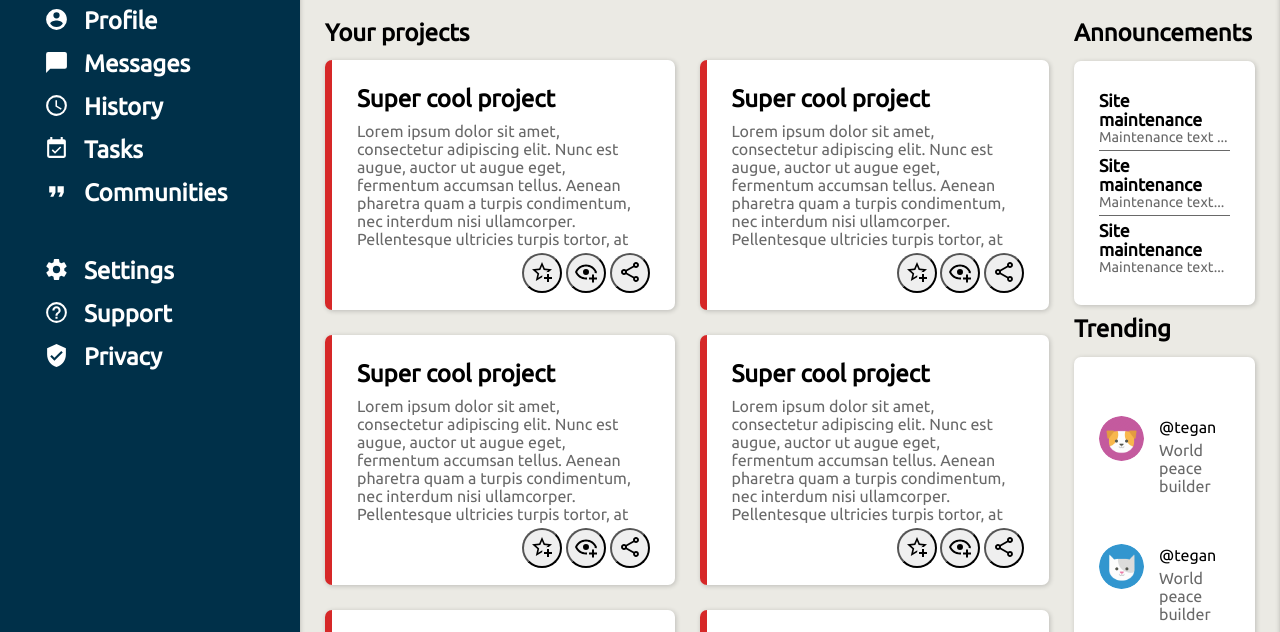
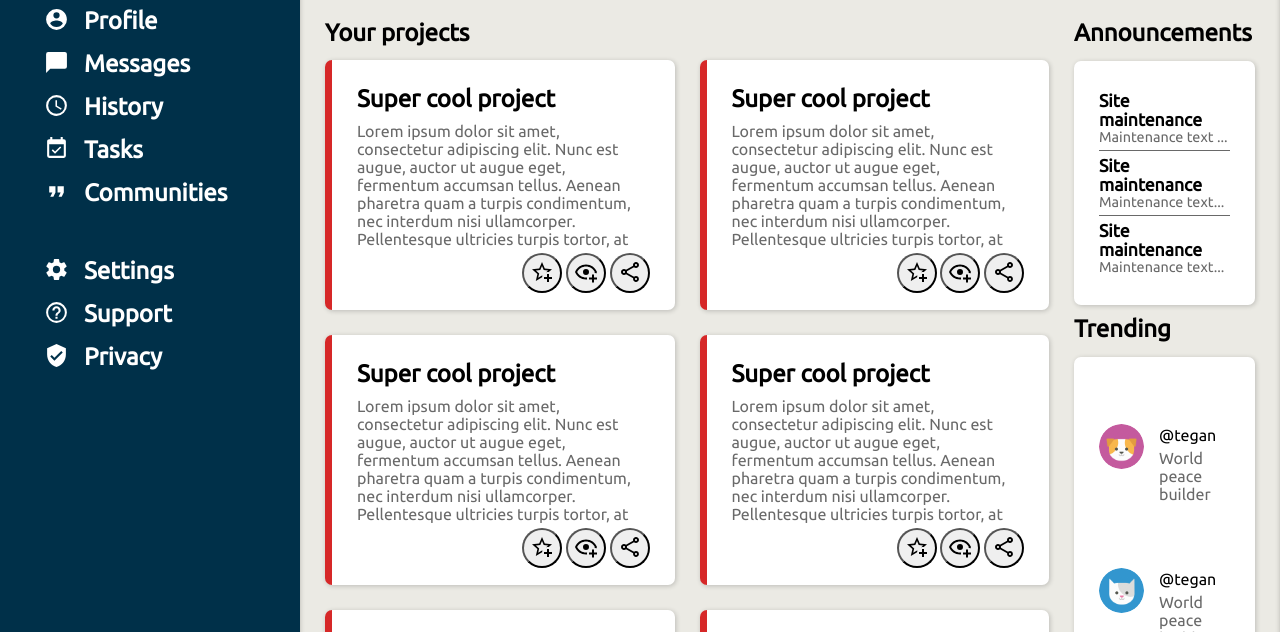
Before and after one commit to bjorn1213/odin-dashboard-project, a plain HTML site: page index.html in a window 1280 px wide. Shown: the part 156-788 px from the top of the page. Drawn offline with Linux system fonts and the light colour scheme.

Commit message:
Final final touchups

```diff
--- a/style.css
+++ b/style.css
@@ -324,6 +324,7 @@ input[type="search"]::-webkit-search-decoration {
 }
 
 .trend {
+    margin: 8px 0px;
     display: grid;
     grid-template-columns: var(--avatar-small-dimensions) 1fr;
     grid-template-rows: 1fr 1fr;
```
